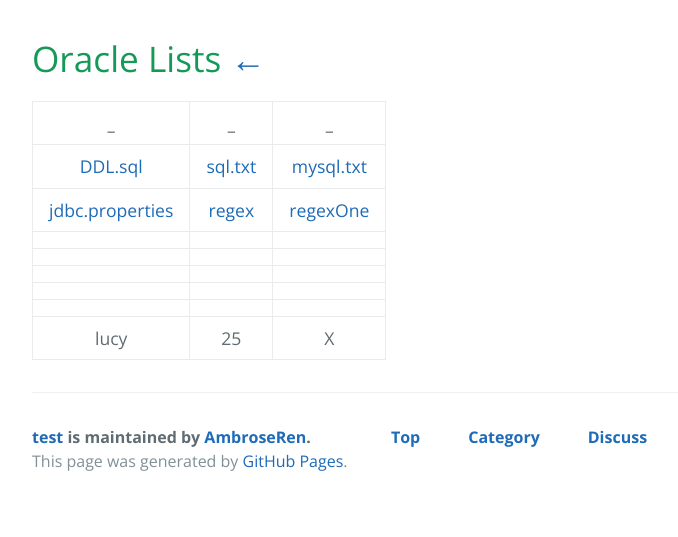
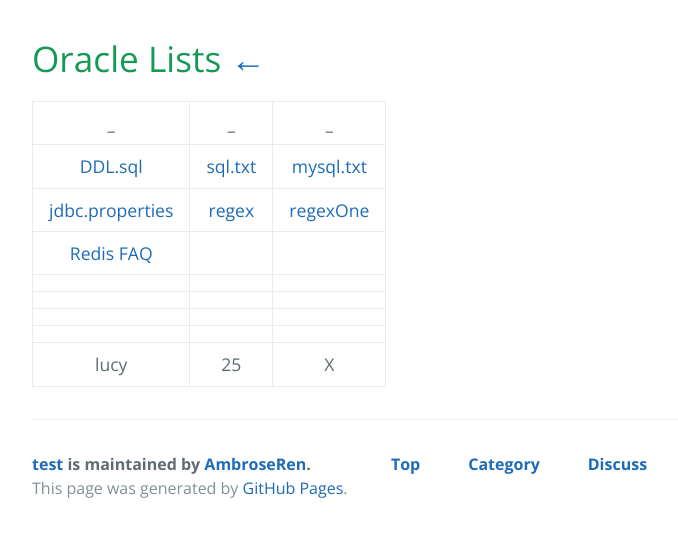
Before and after one commit to AmbroseRen/test, a Jekyll site: the page built from Data/Oracle/index.md, in a window 1280 px wide. Shown: the top 537 px of the page, without its empty margins (192-870 px from the left). Built offline with Jekyll 4.4.1, drawn with Linux system fonts in a browser that asks for light colours; our own code applies the rules of GitHub Pages for plain Markdown files; the repository's description, which GitHub fills in, is left out.

Commit message:
Update index.md

```diff
--- a/Data/Oracle/index.md
+++ b/Data/Oracle/index.md
@@ -4,7 +4,7 @@
 |:---:|:---:|:---:|
 | [DDL.sql](DDL.sql.txt) | [sql.txt](sql.txt) | [mysql.txt](https://cdn.jsdelivr.net/gh/AmbroseRen/test@master/Data/Oracle/mysql.txt) |
 | [jdbc.properties](jdbc.properties) | [regex](https://cdn.jsdelivr.net/gh/AmbroseRen/test@master/Data/Oracle/regex.txt) | [regexOne](regexOne.txt) |
-| []() | []() | []() |
+| [Redis FAQ](redis.md) | []() | []() |
 | []() | []() | []() |
 | []() | []() | []() |
 | []() | []() | []() |
```
